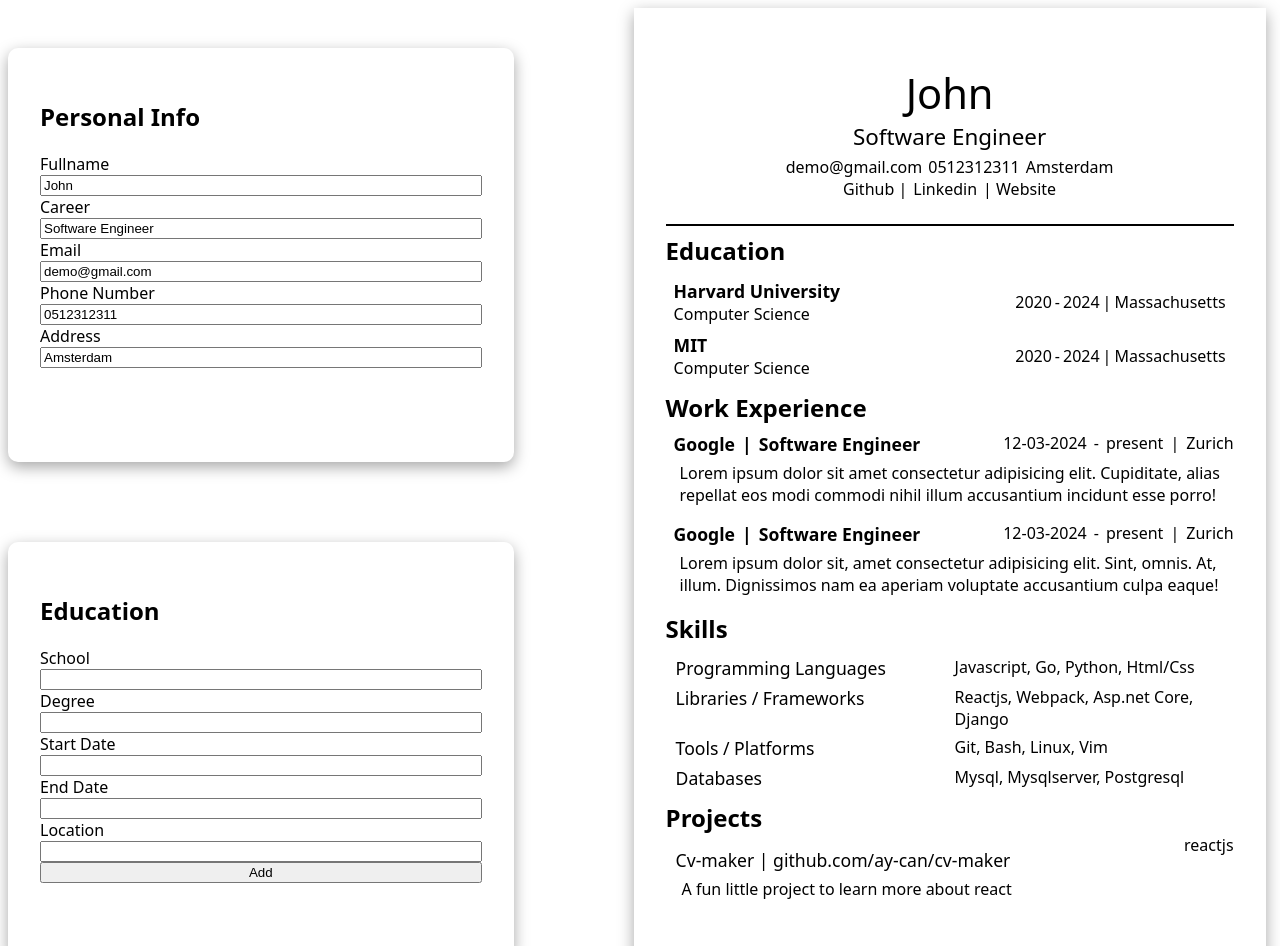
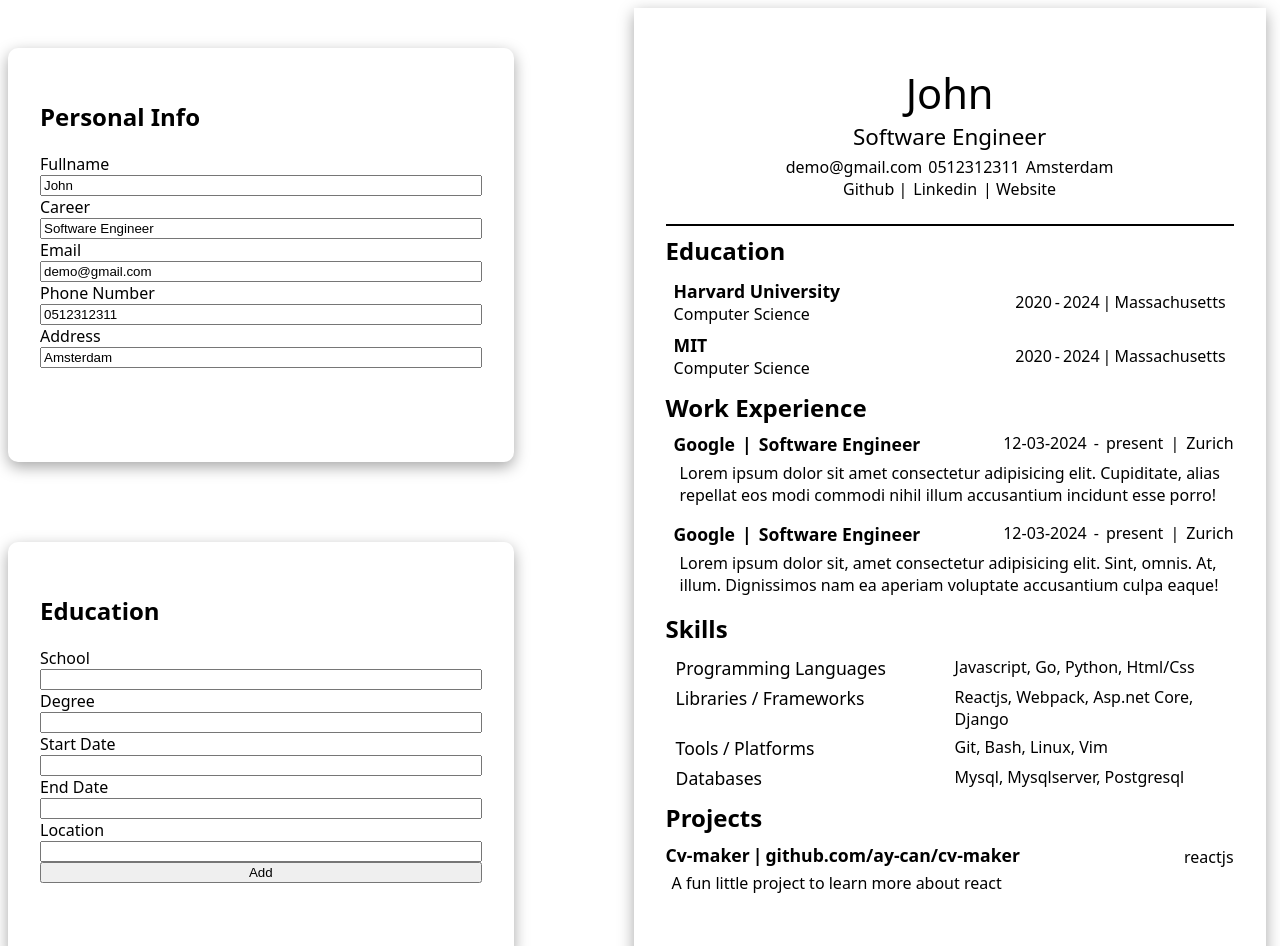
Before and after one commit to Ay-can/cv-maker, a React (Vite) app: page / in a window 1280 px wide. Shown: the top 946 px of the page. Built offline with nearby package versions, Linux system fonts and the light colour scheme.

Commit message:
make projects section editable

```diff
--- a/src/App.jsx
+++ b/src/App.jsx
@@ -70,6 +70,14 @@ function App() {
         experience.id === workId
           ? { ...experience, [field]: value }
           : experience
+      )
+    );
+  };
+
+  const updateProjects = (projectId, field, value) => {
+    setProjects((prevProjects) =>
+      prevProjects.map((project) =>
+        project.id === projectId ? { ...project, [field]: value } : project
       )
     );
   };
@@ -199,7 +207,7 @@ function App() {
           updateWorkExperiences={updateWorkExperiences}
         />
         <SkillsSection skills={skillsForm} updateSkills={updateSkills} />
-        <ProjectSection projects={projects} />
+        <ProjectSection projects={projects} updateProjects={updateProjects} />
       </Resume>
     </>
   );
--- a/src/components/ProjectSection.jsx
+++ b/src/components/ProjectSection.jsx
@@ -1,6 +1,11 @@
 import "../styles/project.css";
 
-function ProjectSection({ projects }) {
+function ProjectSection({ projects, updateProjects }) {
+  const handleInput = (e, projectId, field) => {
+    const updatedValue = e.target.textContent;
+    updateProjects(projectId, field, updatedValue);
+  };
+
   return (
     <>
       <div className="project-section">
@@ -9,13 +14,41 @@ function ProjectSection({ projects }) {
           return (
             <div key={project.id} className="project-block">
               <div className="project-info-container">
-                <p className="project-info">
-                  {project.name} | {project.link}
-                </p>
-                <p>{project.stack}</p>
+                <div className="project-name-link-container">
+                  <p
+                    contentEditable
+                    suppressContentEditableWarning
+                    onBlur={(e) => handleInput(e, project.id, "name")}
+                  >
+                    {project.name}
+                  </p>
+                  <p className="seperator"> | </p>
+                  <p
+                    contentEditable
+                    suppressContentEditableWarning
+                    onBlur={(e) => handleInput(e, project.id, "link")}
+                  >
+                    {project.link}
+                  </p>
+                </div>
+                <div className="project-stack-info-container">
+                  <p
+                    contentEditable
+                    suppressContentEditableWarning
+                    onBlur={(e) => handleInput(e, project.id, "stack")}
+                  >
+                    {project.stack}
+                  </p>
+                </div>
               </div>
               <div className="project-description-container">
-                <p className="project-description">{project.description}</p>
+                <p
+                  contentEditable
+                  suppressContentEditableWarning
+                  onBlur={(e) => handleInput(e, project.id, "description")}
+                >
+                  {project.description}
+                </p>
               </div>
             </div>
           );
--- a/src/styles/project.css
+++ b/src/styles/project.css
@@ -1,32 +1,34 @@
+.project-block {
+  display: flex;
+  flex-direction: column;
+  flex-wrap: wrap;
+}
+
 .project-section {
   display: flex;
   flex-direction: column;
 }
 
+.project-name-link-container {
+  display: flex;
+  align-items: center;
+}
+
+.project-name-link-container > p {
+  font-size: 1.1rem;
+  font-weight: 600;
+  margin: 0;
+  margin-bottom: 5px;
+}
+
 .project-info-container {
   display: flex;
   justify-content: space-between;
-  align-items: end;
-  margin-bottom: 6px;
   height: 30px;
+  align-items: center;
 }
 
-.project-description {
-  margin: 0px;
+.project-description-container > * {
+  margin: 0;
   padding-left: 6px;
 }
-
-.project-info {
-  font-weight: 500;
-  font-size: 1.1rem;
-  margin: 0px;
-}
-
-.project-block {
-  margin-bottom: 10px;
-  padding-left: 10px;
-}
-
-.project-container {
-  grid-column: 1;
-}
```
